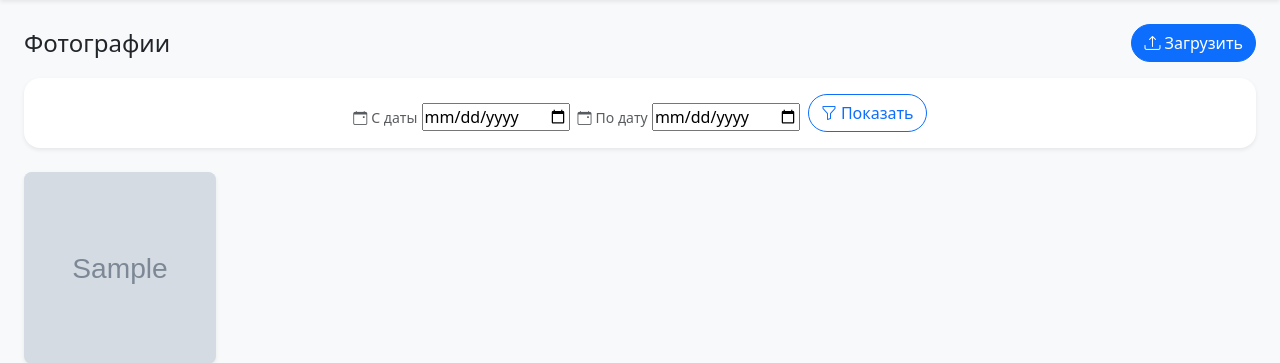
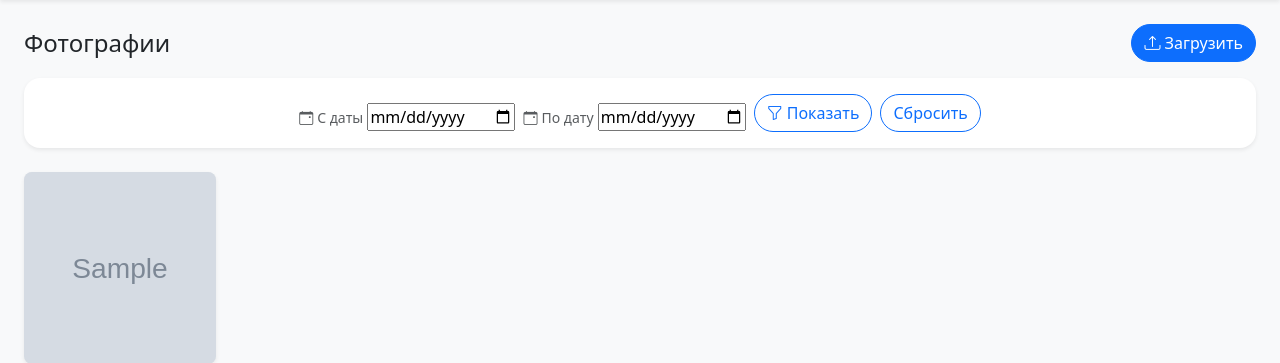
Before and after one commit to pypoly/photo-gallery, a Django app: template src/apps/gallery/templates/gallery/photo_list.html in a window 1280 px wide. Shown: the part 69-432 px from the top of the page. Run offline with Django 5.2, Linux system fonts and the light colour scheme; the template is opened without the code that fills it: most values are stand-ins (such as "Sample title", 1, 10 or a date in 2020); grey boxes marked "Sample" are stand-in pictures; form fields are guessed from the names that the template uses.

Commit message:
обновление шаблонов

```diff
--- a/src/apps/gallery/templates/gallery/photo_list.html
+++ b/src/apps/gallery/templates/gallery/photo_list.html
@@ -35,9 +35,12 @@
                         </label>
                         {{ filter_form.to_date }}
                     </div>
-                    <div class="col-12 col-sm-6 col-lg-auto">
-                        <button type="submit" class="btn btn-outline-primary rounded-pill w-100 w-lg-auto">
+                    <div class="col-12 col-sm-6 col-lg-auto d-flex gap-2">
+                        <button type="submit" class="btn btn-outline-primary rounded-pill flex-fill">
                             <i class="bi bi-funnel me-1"></i>Показать
+                        </button>
+                        <button type="reset" class="btn btn-outline-primary rounded-pill flex-fill">
+                            Сбросить
                         </button>
                     </div>
                 </div>
```
Also changed, not shown: src/apps/gallery/templates/gallery/album_detail.html (+6 -3 lines).
